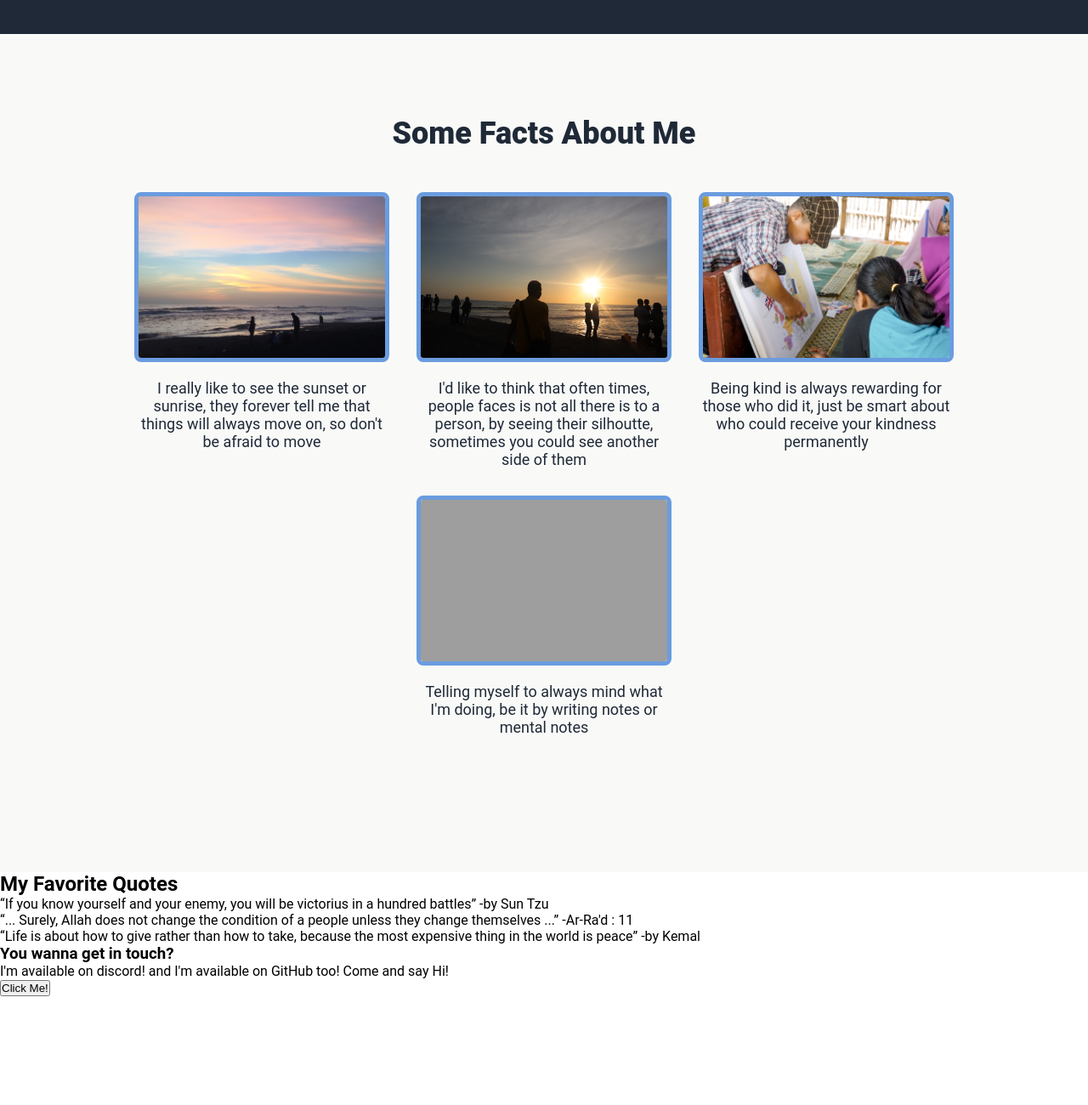
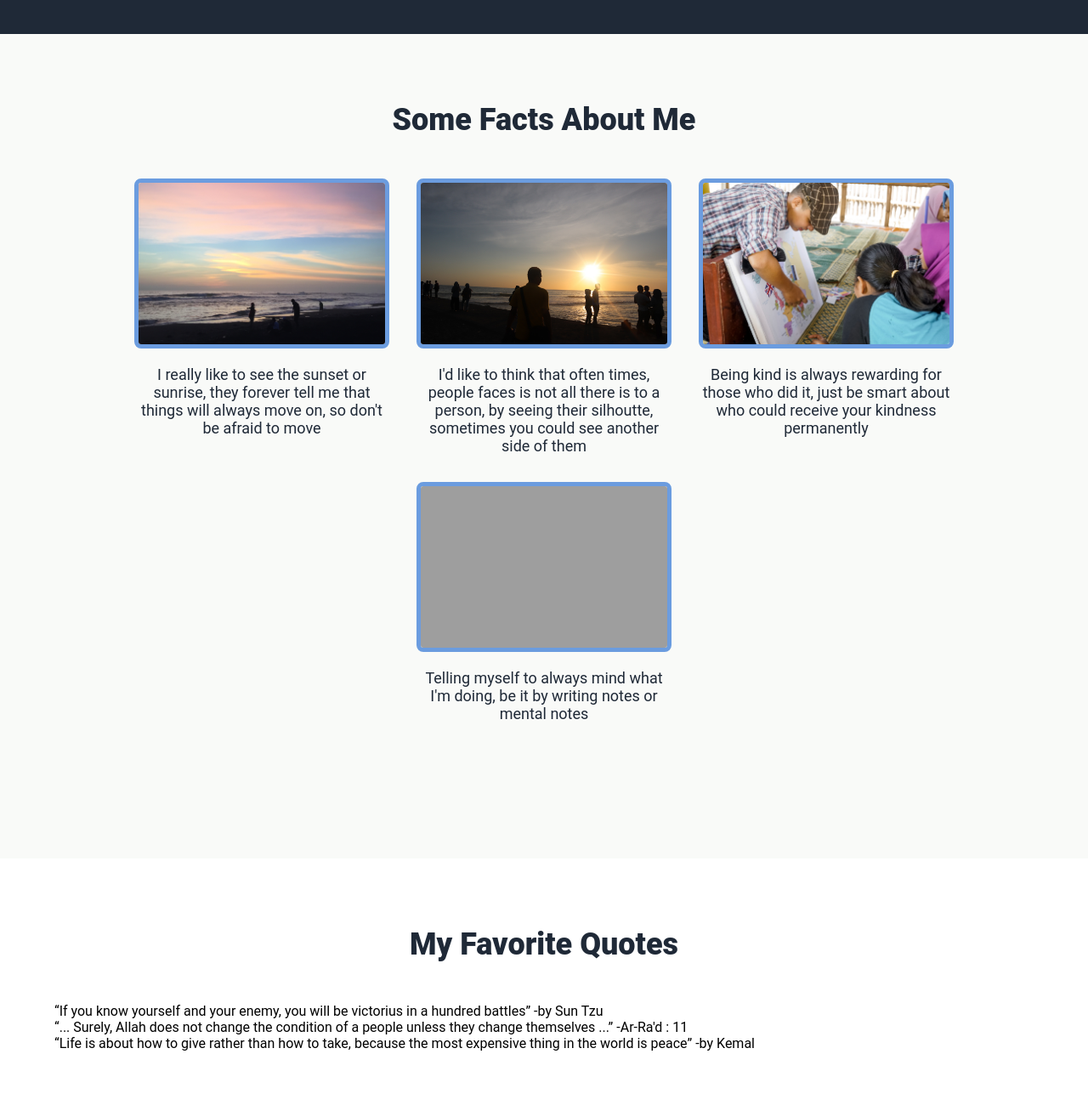
Before and after one commit to kemal-id/landing-page, a plain HTML site: page index.html in a window 1280 px wide. Shown: the part 760-2060 px from the top of the page at 85% size. Before the commit the page ends 1932 px from the top, so only its background shows below. Drawn offline with Linux system fonts and the light colour scheme; grey boxes are pictures that could not be loaded.

Commit message:
Simplify h2 properties

```diff
--- a/style.css
+++ b/style.css
@@ -5,7 +5,7 @@
   /* border: 1px solid gray; */
 }
 
-:root{
+:root {
   --dark-bg: #1f2937;
   --light-bg: #93c0ff;
   --gray-bg: #cfcfcf;
@@ -24,6 +24,14 @@ body {
   overflow-x: hidden;
   font-family: "Roboto", Arial, Helvetica, sans-serif;
   /* background-color: #1f58a8; */
+}
+
+h2{
+  margin-bottom: 3rem;
+  color: var(--dark-bg);
+  font-size: var(--second-font-size);
+  font-weight: 900;
+  text-align: center;
 }
 
 /* Navbar section */
@@ -106,7 +114,7 @@ nav a {
 
 .hero-button {
   padding: 0.5rem 1rem;
-  font-size: 16px;
+  font-size: var(--fourth-font-size);
   color: var(--light-text);
 
   border-radius: 8px;
@@ -142,13 +150,7 @@ nav a {
 }
 
 .about h2 {
-  text-align: center;
-  margin: 1rem 0;
-  font-size: var(--second-font-size);
-  font-weight: 900;
-  /* color: var(--black-text); */
-  color: var(--dark-bg);
-  margin-bottom: 3rem;
+
 }
 
 .fig-container {
@@ -183,3 +185,17 @@ figcaption {
   color: var(--dark-bg);
   text-align: center;
 }
+
+
+/* Quotes section */
+
+.quotes{
+  padding: 5rem 5vw;
+}
+
+.quotes h2{
+  font-size: var(--second-font-size);
+  color: var(--dark-bg);
+  text-align: center;
+
+}
```
